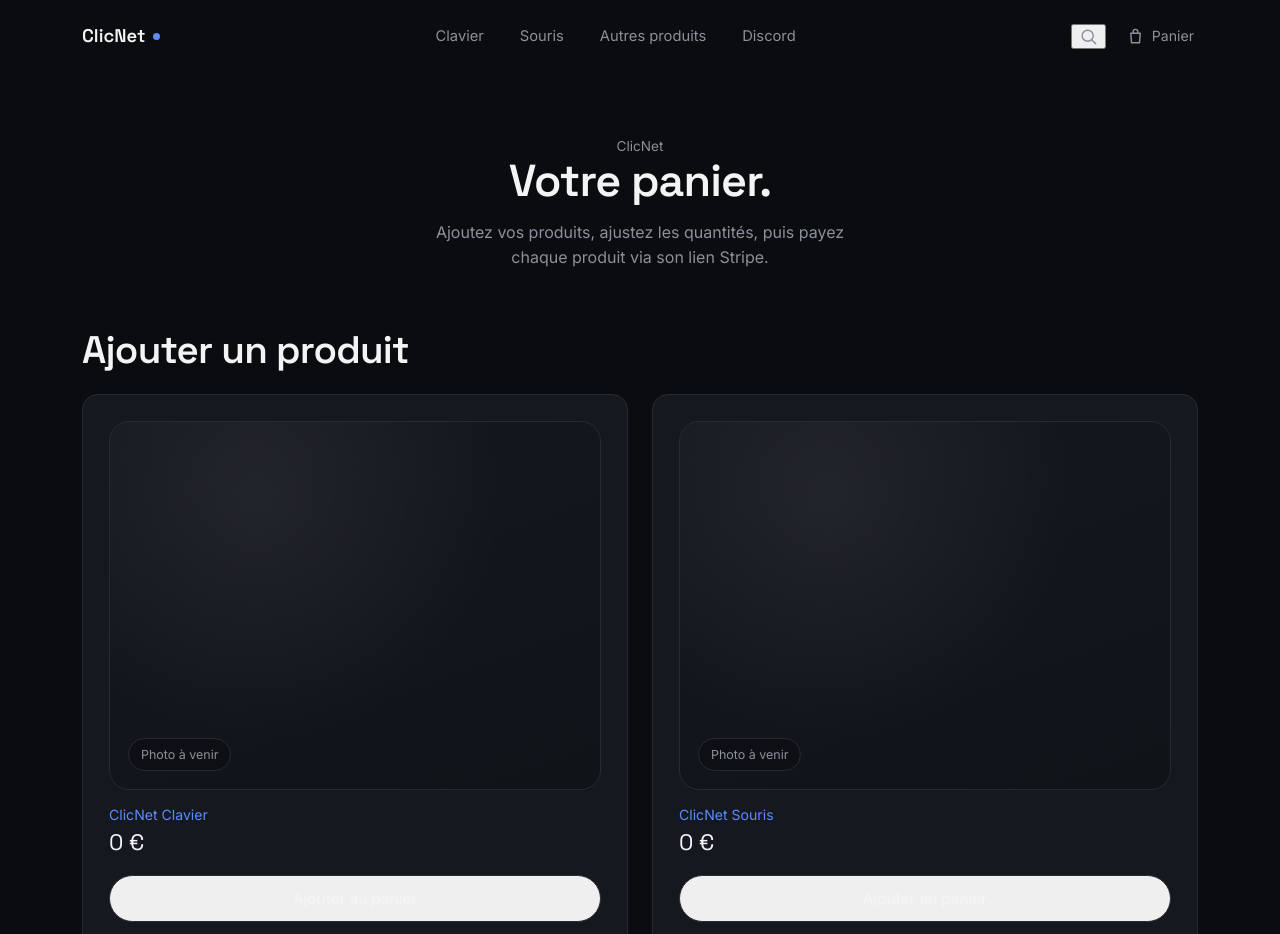
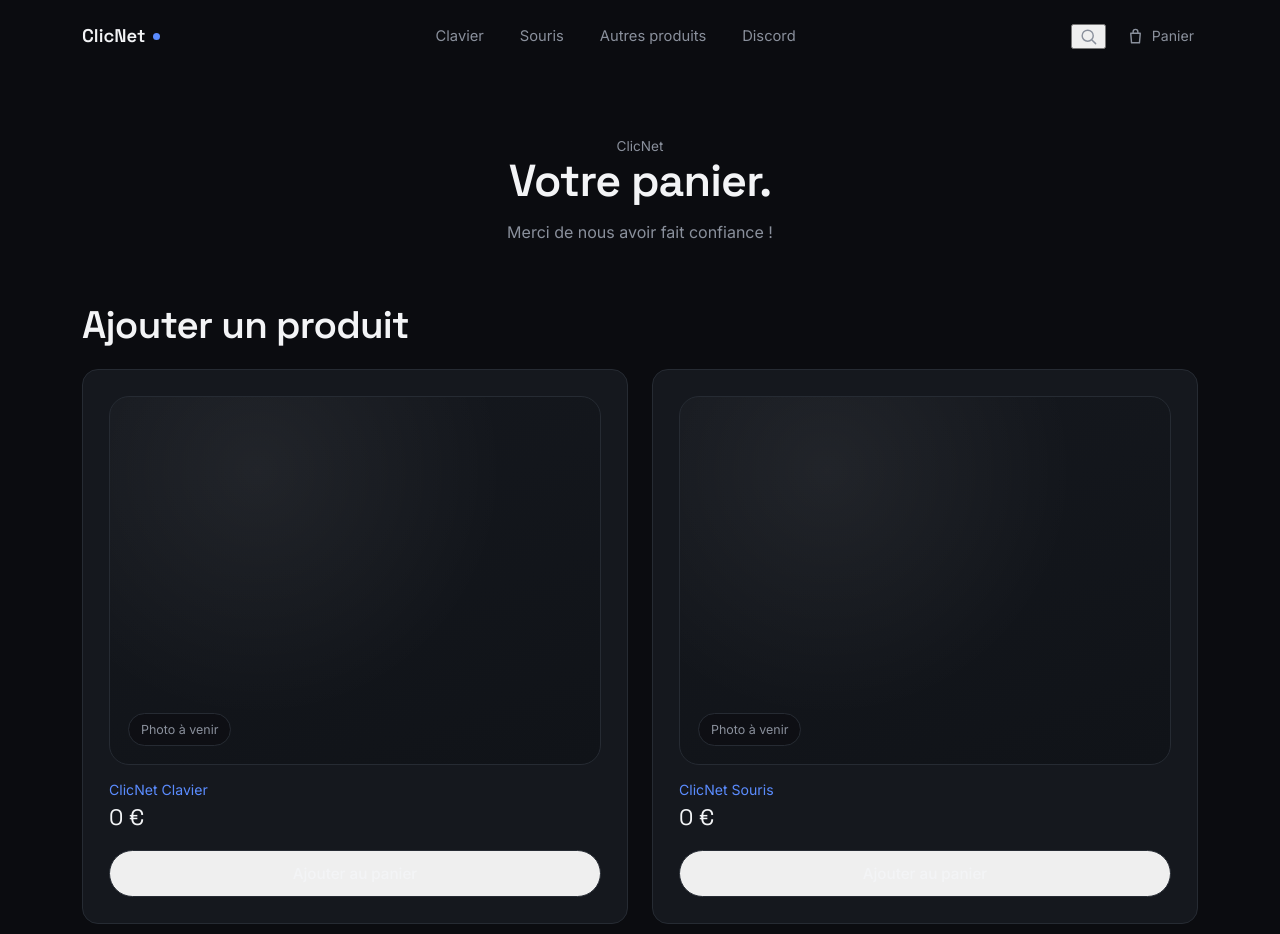
Before and after one commit to valitycode/ClicNet, a plain HTML site: page panier.html in a window 1280 px wide. Shown: the top 934 px of the page. Drawn offline with Linux system fonts and the light colour scheme.

Commit message:
Update message in panier.html header

```diff
--- a/panier.html
+++ b/panier.html
@@ -46,7 +46,7 @@
 <header class="page-top">
   <p class="eyebrow">ClicNet</p>
   <h1>Votre panier.</h1>
-  <p>Ajoutez vos produits, ajustez les quantités, puis payez chaque produit via son lien Stripe.</p>
+  <p>Merci de nous avoir fait confiance !</p>
 </header>
 
 <section class="section" style="border-top:none; padding-top: 20px;">
```
